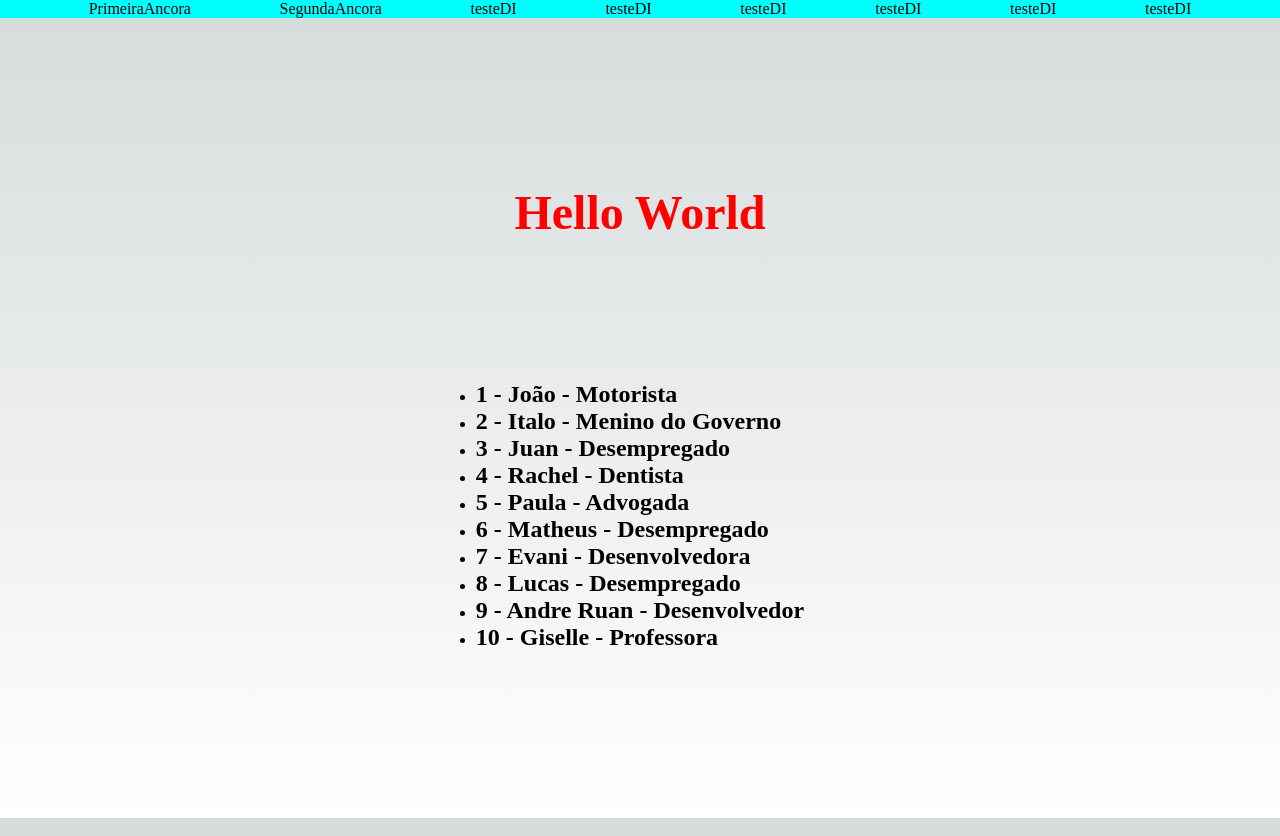
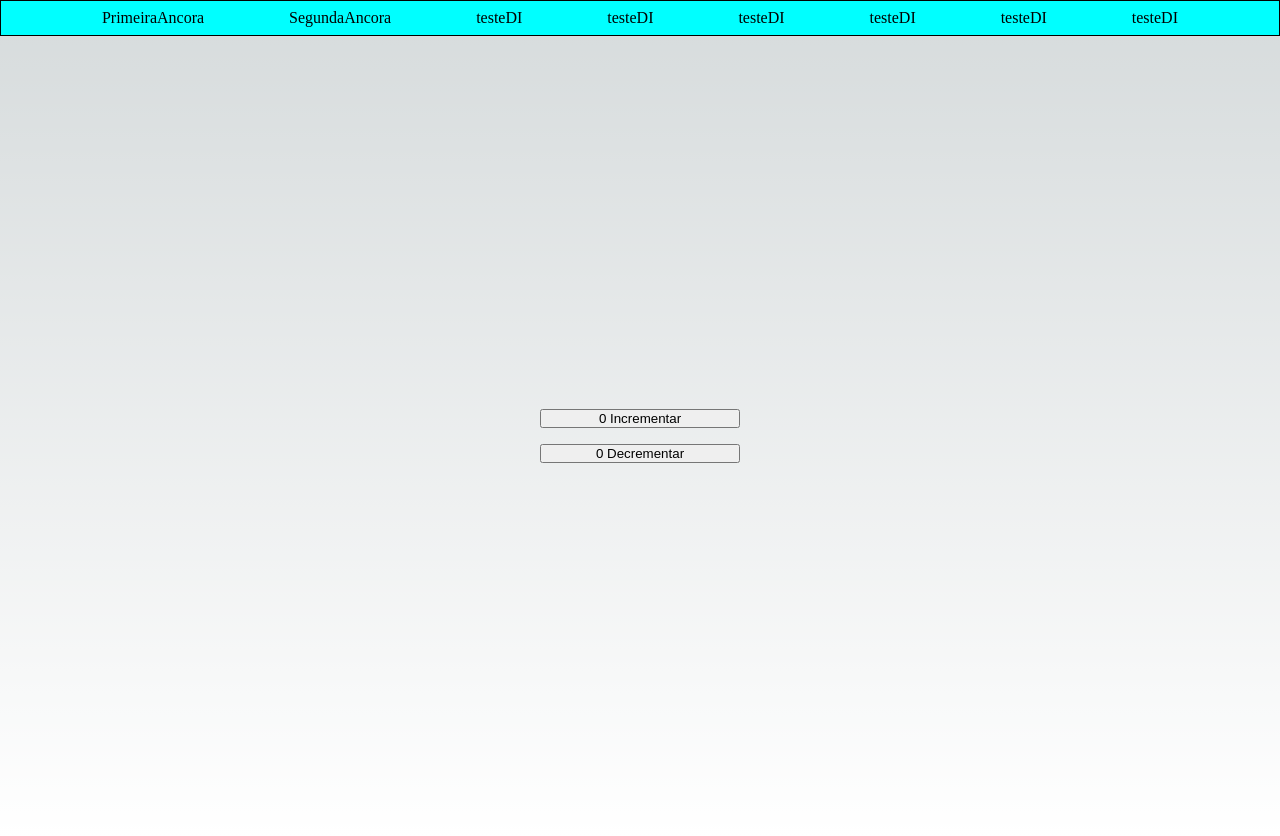
Before and after one commit to Joao-Rossi-Elumini/app-talentos, a Next.js app: page / in a window 1280 px wide. Built offline with nearby package versions, Linux system fonts and the light colour scheme.

Commit message:
Created ButtonCount for useState and useEffect example

```diff
--- /dev/null
+++ b/components/ButtonCount/index.tsx
@@ -0,0 +1,46 @@
+import { useEffect, useState } from "react";
+
+
+export default function ButtonCount() {
+  const [count, setCount] = useState(0);
+
+    useEffect(() =>{
+        const pegandoContadorDoLocalStorage = localStorage.getItem('contador')
+        if(pegandoContadorDoLocalStorage){
+            const converTidoPraNumber = parseInt(pegandoContadorDoLocalStorage)
+            setCount(converTidoPraNumber)
+        }
+    },[])
+
+  function aumentarContador() {
+    if(count <10){
+        setCount(count + 1);
+        localStorage.setItem("contador", (count + 1).toString());
+    }
+    else{
+        alert('NAO PODE PASSAR DE 10!')
+    }
+  }
+
+  function diminuirContador() {
+    if(count > 0){
+        setCount(count - 1);
+        localStorage.setItem("contador", (count - 1).toString());
+    }
+    else {
+        alert('Não pode ser abaixo de 0')
+    }
+  }
+
+  return (
+    <>
+      <button onClick={() => aumentarContador()} style={{ width: "200px" }}>
+        {count} Incrementar
+      </button>
+      <button onClick={() => diminuirContador()} style={{ width: "200px" }}>
+        {count} Decrementar
+      </button>
+
+    </>
+  );
+}
--- a/pages/index.tsx
+++ b/pages/index.tsx
@@ -7,6 +7,7 @@ import ReverterString from "../components/ReverterString";
 import AssociarEmpregos from "../components/AssociarEmpregos";
 import ListarPessoas from "../components/ListarPessoas";
 import Navbar from "../widgets/Navbar";
+import ButtonCount from "../components/ButtonCount";
 
 const pessoas = [
   { id: 1, nome: "João", idade: 25, sexo: "M" },
@@ -59,15 +60,7 @@ export default function Home() {
       <Navbar ancoras={ancoras}/>
 
       <main className={styles.main}>
-        <h1 className={styles.helloWorldText}>Hello World</h1>
-
-
-
-        {/* <ListarPessoas pessoas={pessoas}/> */}
-
-        <div>
-          <AssociarEmpregos pessoas={pessoas} profissoes={profissoes} />
-        </div>
+        <ButtonCount/>
       </main>
     </>
   );
--- a/styles/Home.module.css
+++ b/styles/Home.module.css
@@ -1,7 +1,8 @@
 .main {
   display: flex;
   flex-direction: column;
-  justify-content: space-around;
+  justify-content: center;
+  gap:16px;
   align-items: center;
   padding: 6rem;
   min-height: 100vh;
--- a/widgets/Navbar/navbar.module.css
+++ b/widgets/Navbar/navbar.module.css
@@ -3,4 +3,13 @@
     flex-direction: row;
     justify-content: space-evenly;
     background-color: cyan;
+    border: 1px solid black;
+    padding: 8px 16px;
 }
+
+@media screen and (max-width:768px){
+    .navBar{
+        /* flex-direction: column; */
+        flex-wrap: wrap;
+    }
+}
```
